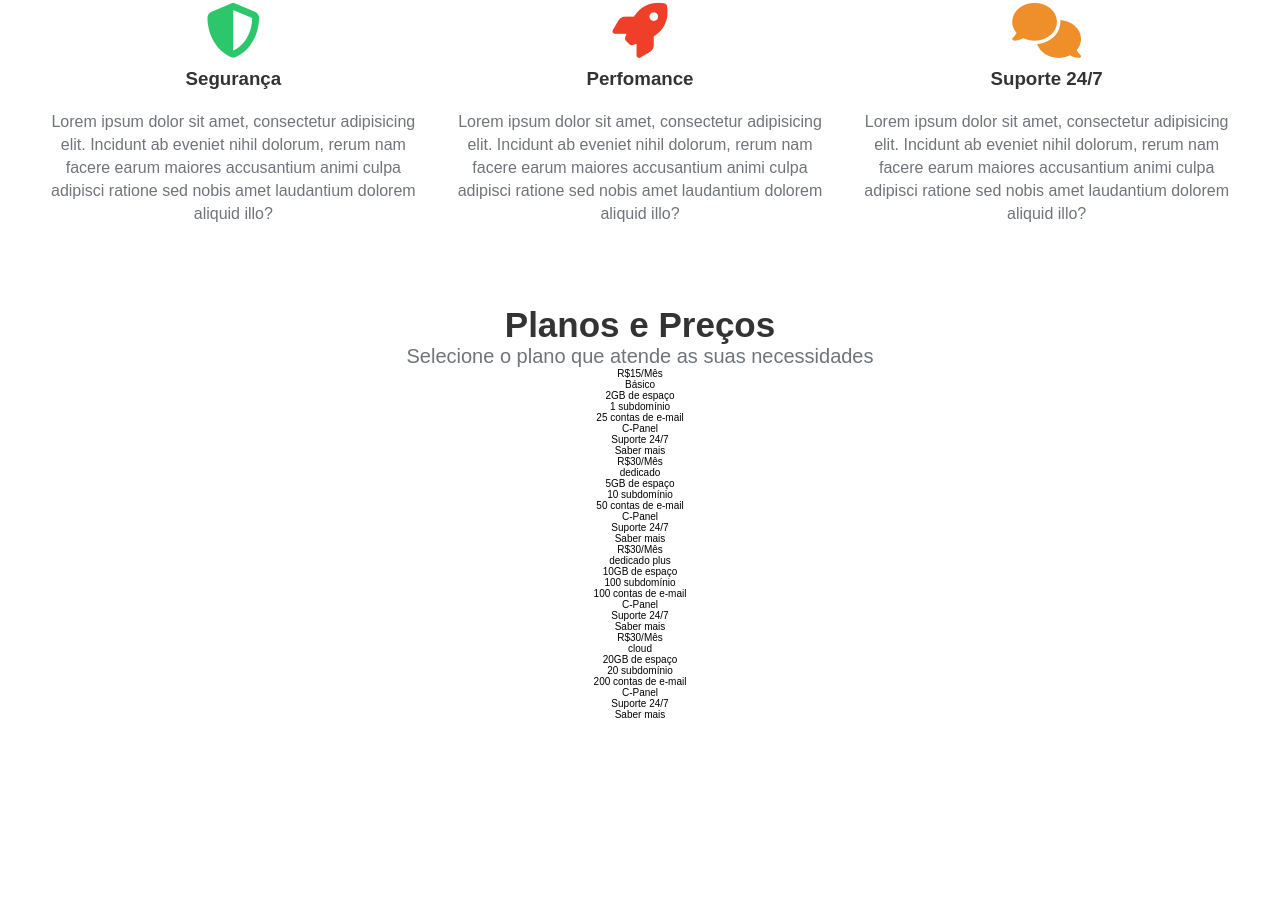
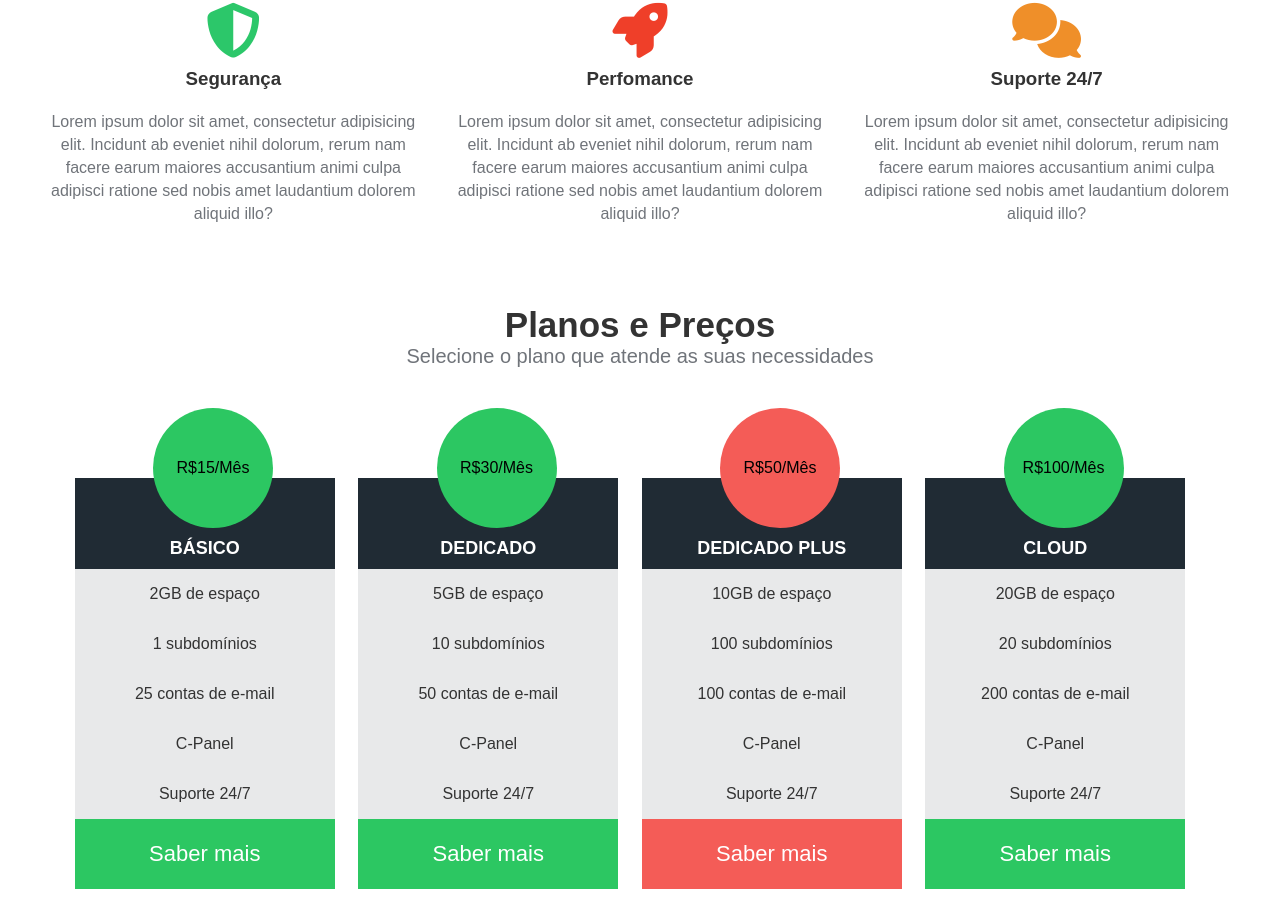
Before and after one commit to CaioSousa-10/HDC-HOST, a plain HTML site: page index.html in a window 1280 px wide. Shown: the part 567-1476 px from the top of the page. Before the commit the page ends 1287 px from the top, so only its background shows below. Drawn offline with Linux system fonts and the light colour scheme.

Commit message:
Finalizado seção planos e preços do site

```diff
--- a/css/style.css
+++ b/css/style.css
@@ -120,6 +120,8 @@ header {
 
 .plans-and-prices {
     text-align: center;
+    margin-left: 1rem;
+    margin-right: 1rem;
 }
 
 .plans-and-prices h2 {
@@ -131,3 +133,88 @@ header {
     font-size: 2rem;
     color: #70747a;
 }
+
+.plans {
+    padding: 2rem;
+    display: grid;
+    grid-template-columns: repeat(auto-fill, minmax(260px, 1fr));
+    max-width: 90%;
+    margin: 0 auto;
+    margin-top: 2rem;
+}
+
+.prices {
+    background-color: #fff;
+    margin-bottom: 1rem;
+    width: 26rem;
+    margin: 0 auto;
+}
+
+.prices li{
+    list-style: none;
+}
+
+.type-plan {
+    background-color: #202b34;
+    color: #fff;
+    text-transform: uppercase;
+    font-size: 1.8rem;
+    font-weight: bold;
+    padding-top: 6rem;
+    padding-bottom: 1rem;
+}
+
+.prices-of-plan {
+    background-color: #2cc762;
+    font-size: 1.6rem;
+    width: 12rem;
+    height: 12rem;
+    line-height: 12rem;
+    border-radius: 50%;
+    margin: 0 auto;
+    position: absolute;
+    top: 0px;
+    left: 8rem;
+}
+
+#dedicado-plus {
+    background-color: #f45c57;
+    font-size: 1.6rem;
+    width: 12rem;
+    height: 12rem;
+    line-height: 12rem;
+    border-radius: 50%;
+    margin: 0 auto;
+    position: absolute;
+    top: 0px;
+    left: 8rem;
+}
+
+.brinde li{
+    background-color: #e8e9ea;
+    line-height: 5rem;
+    font-size: 1.6rem;
+    color: #333;
+}
+
+.btn-to-know-more {
+    line-height: 7rem;
+    font-size: 2.2rem;
+    background-color: #2cc762;
+    color: #fff;
+    cursor: pointer;
+}
+
+.btn-to-know-more-dedicado-plus {
+    line-height: 7rem;
+    font-size: 2.2rem;
+    background-color: #f45c57;
+    color: #fff;
+    cursor: pointer;
+}
+
+.container-plans {
+    padding-top: 7rem;
+    position: relative;
+    margin-right: 2rem;
+}
--- a/index.html
+++ b/index.html
@@ -71,70 +71,86 @@
             </div>
         </div>
 
-        <div class="plans-and-prices">
+        <section class="plans-and-prices">
             <h2>Planos e Preços</h2>
             <p>Selecione o plano que atende as suas necessidades</p>
 
             <div class="plans">
+
+                <div class="container-plans">
                     <div class="prices" >
                         <ul>
 
-                        <li>R$15/Mês</li>
+                            <li class= "prices-of-plan">R$15/Mês</li>
                             <li class="type-plan">Básico</li>
+                            <span class="brinde" >
                                 <li>2GB de espaço</li>
-                        <li>1 subdomínio</li>
+                                <li>1 subdomínios</li>
                                 <li>25 contas de e-mail</li>
                                 <li>C-Panel</li>
                                 <li>Suporte 24/7</li>
+                            </span>
                             <li class="btn-to-know-more" >Saber mais</li>
                         </ul>
                     </div>
+                </div>
+
+                <div class="container-plans" >
+                    <div class="prices" >
+                        <ul>
+
+                            <li class= "prices-of-plan">R$30/Mês</li>
+                            <li class="type-plan">dedicado</li>
+                            <span class="brinde" >
+                                <li>5GB de espaço</li>
+                                <li>10 subdomínios</li>
+                                <li>50 contas de e-mail</li>
+                                <li>C-Panel</li>
+                                <li>Suporte 24/7</li>
+                            </span>
+                            <li class="btn-to-know-more" >Saber mais</li>
+                        </ul>
+                    </div>
+                </div>
+
+                <div class="container-plans" >
 
                     <div class="prices" >
                         <ul>
 
-                        <li>R$30/Mês</li>
-                        <li class="type-plan">dedicado</li>
-                        <li>5GB de espaço</li>
-                        <li>10 subdomínio</li>
-                        <li>50 contas de e-mail</li>
-                        <li>C-Panel</li>
-                        <li>Suporte 24/7</li>
-                        <li class="btn-to-know-more" >Saber mais</li>
-
-                    </ul>
-                </div>
-
-                <div class="prices" >
-                    <ul>
-
-                        <li>R$30/Mês</li>
+                            <li id="dedicado-plus">R$50/Mês</li>
                             <li class="type-plan">dedicado plus</li>
+                            <span class="brinde">
                                 <li>10GB de espaço</li>
-                        <li>100 subdomínio</li>
+                                <li>100 subdomínios</li>
                                 <li>100 contas de e-mail</li>
                                 <li>C-Panel</li>
                                 <li>Suporte 24/7</li>
-                        <li class="btn-to-know-more" >Saber mais</li>
+                            </span>
+                            <li class="btn-to-know-more-dedicado-plus" >Saber mais</li>
                         </ul>
                     </div>
+                </div>
 
+                <div class="container-plans" >
                     <div class="prices" >
                         <ul>
-
-                        <li>R$30/Mês</li>
+                            <li class= "prices-of-plan">R$100/Mês</li>
                             <li class="type-plan">cloud</li>
+                            <span class="brinde" >
                                 <li>20GB de espaço</li>
-                        <li>20 subdomínio</li>
+                                <li>20 subdomínios</li>
                                 <li>200 contas de e-mail</li>
                                 <li>C-Panel</li>
                                 <li>Suporte 24/7</li>
+                            </span>
                             <li class="btn-to-know-more" >Saber mais</li>
                         </ul>
                     </div>
                 </div>
             </div>
         </section>
+    </section>
 
 </body>
 
```
Lines whose indentation alone changed are shown as unchanged.
